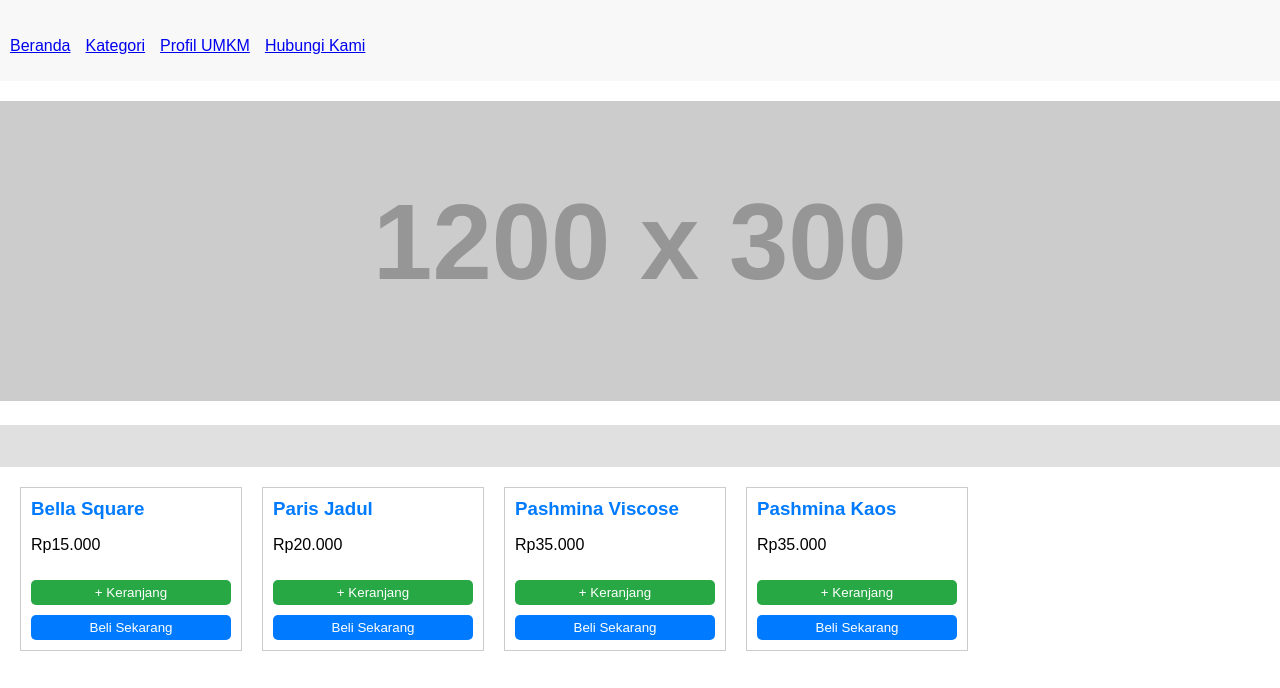
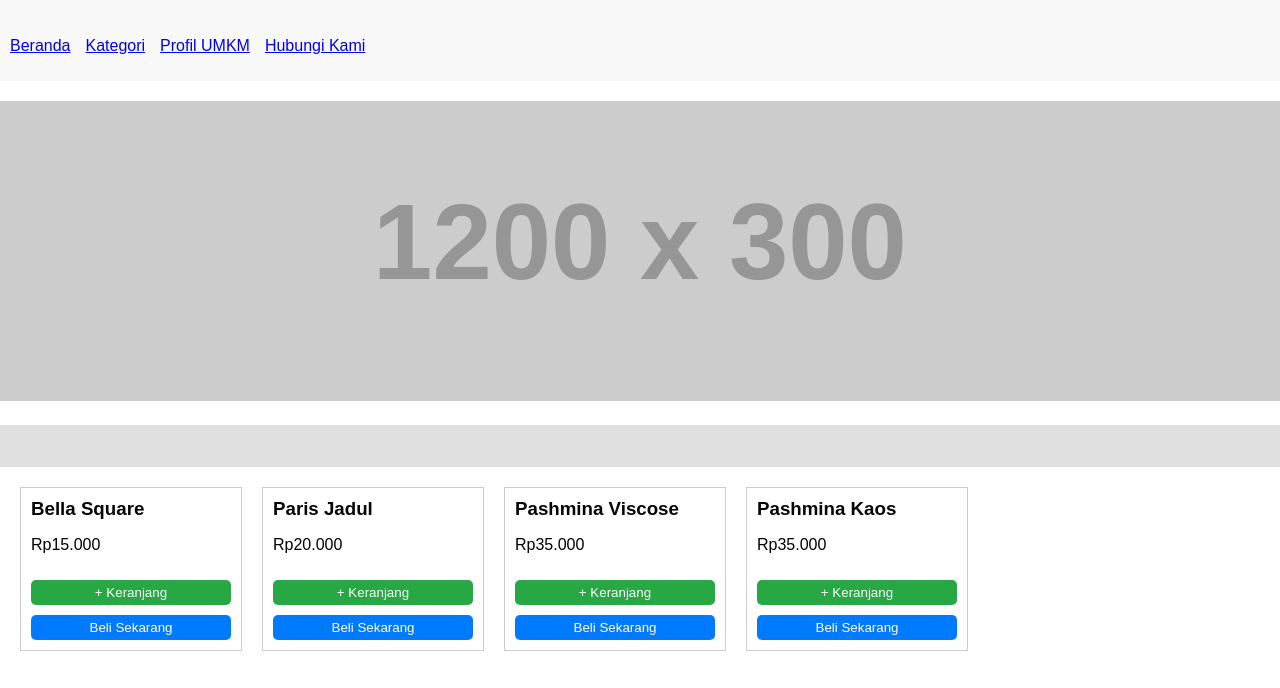
Before and after one commit to onlyst18/AisyahKerudung, a plain HTML site: page index.html in a window 1280 px wide. Shown: the part 89-777 px from the top of the page. Drawn offline with Linux system fonts and the light colour scheme; placeholder pictures from the web are drawn by us.

Commit message:
Update website.html

```diff
--- a/index.html
+++ b/index.html
@@ -19,7 +19,7 @@
     .running-text { background: #e0e0e0; padding: 10px; font-weight: bold; }
     .products { display: flex; flex-wrap: wrap; gap: 20px; padding: 20px; }
     .product { border: 1px solid #ccc; padding: 10px; width: 200px; cursor: pointer; }
-    .product h3 { margin: 0; color: #007bff; }
+    .product h3 { margin: 0; color: #060606; }
     .product h3:hover { text-decoration: underline; }
     .product img { width: 100%; height: auto; display: none; margin-top: 10px; }
     .product .desc { display: none; margin-top: 10px; }
```
